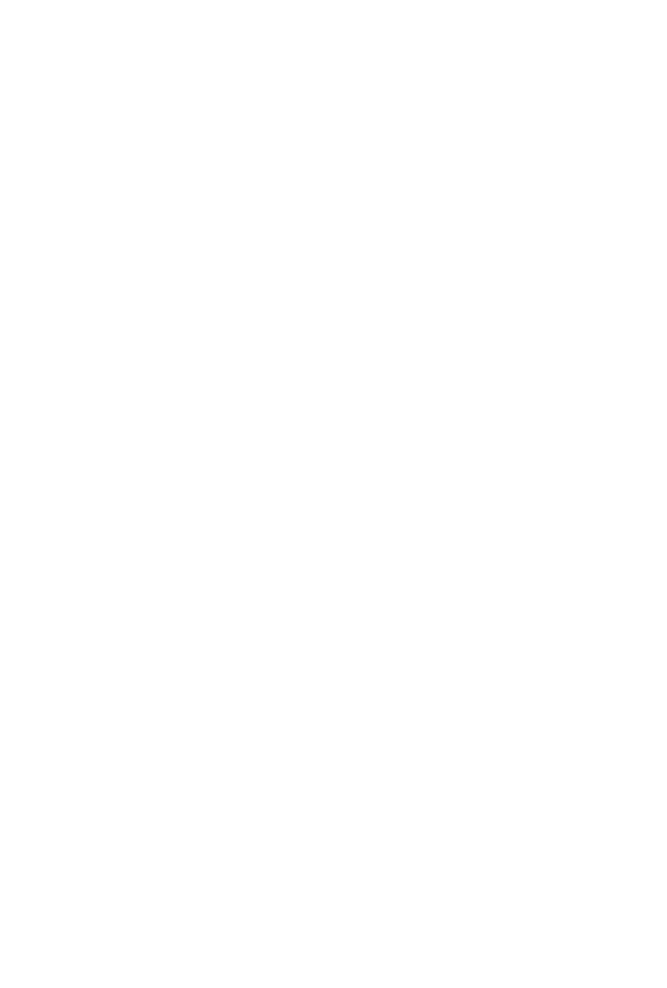
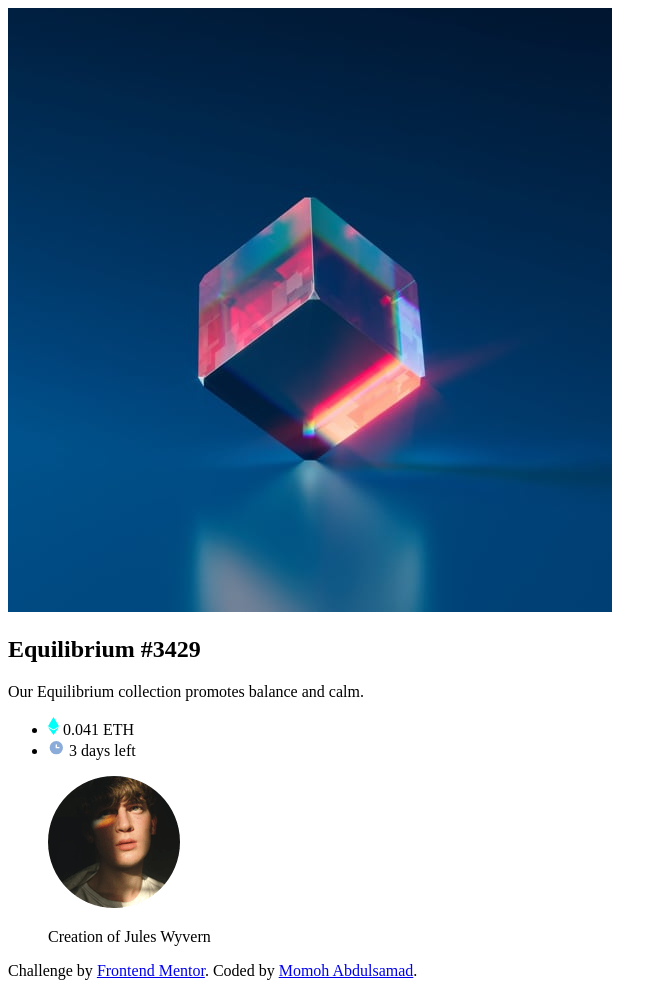
Before and after one commit to Samadeen/nft-preview-card-component-main, a plain HTML site: page nft-preview-card-component-main/index.html in a window 1280 px wide. Shown: the whole page, without its empty margins (0-667 px from the left). Before the commit the page ends 800 px from the top, so only its background shows below. Drawn offline with Linux system fonts and the light colour scheme.

Commit message:
HTML markup for the NFT project

```diff
--- a/nft-preview-card-component-main/index.html
+++ b/nft-preview-card-component-main/index.html
@@ -15,5 +15,39 @@
     <title>Frontend Mentor | NFT preview card component</title>
   </head>
 
-  <body></body>
+  <body>
+    <div class="container">
+      <div class="">
+        <img src="./images/image-equilibrium.jpg" alt="image-equilibrium" />
+      </div>
+      <div class="">
+        <h2>Equilibrium #3429</h2>
+        <p>Our Equilibrium collection promotes balance and calm.</p>
+
+        <ul>
+          <li>
+            <img src="./images/icon-ethereum.svg" alt="icon-ethereum" /> 0.041
+            ETH
+          </li>
+          <li>
+            <img src="./images/icon-clock.svg" alt="icon-clock" /> 3 days left
+          </li>
+        </ul>
+      </div>
+
+      <figure>
+        <img src="./images/image-avatar.png" alt="Jules Wyvern" />
+        <figcaption>
+          <p>Creation of Jules Wyvern</p>
+        </figcaption>
+      </figure>
+    </div>
+
+    <div class="attribution">
+      Challenge by
+      <a href="https://www.frontendmentor.io?ref=challenge" target="_blank"
+        >Frontend Mentor</a
+      >. Coded by <a href="www.github.com/Samadeen">Momoh Abdulsamad</a>.
+    </div>
+  </body>
 </html>
```
